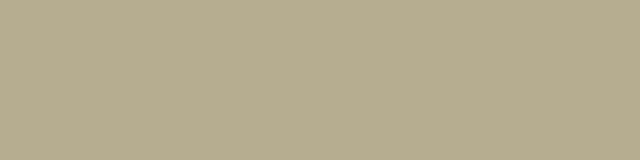
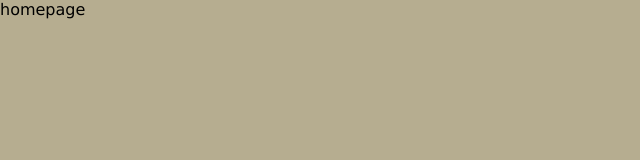
Before and after one commit to juan12331/Sistema_Biblioteca, a React (Vite) app in the folder frontend/: page /Homepage in a window 1280 px wide. Before the commit this address had no page. Shown: the top 160 px of the page, without its empty margins (0-640 px from the left). Built offline with nearby package versions, Linux system fonts and the light colour scheme.

Commit message:
criado pagina da homepage

```diff
--- /dev/null
+++ b/frontend/src/pages/users/homepage/homepage.jsx
@@ -0,0 +1,9 @@
+import React from 'react'
+
+const homepage = () => {
+  return (
+    <div>homepage</div>
+  )
+}
+
+export default homepage
--- a/frontend/src/pages/users/login/login.css
+++ b/frontend/src/pages/users/login/login.css
@@ -0,0 +1,3 @@
+.body{
+    background-color: #F4F4F4;
+}
--- a/frontend/src/pages/users/login/login.jsx
+++ b/frontend/src/pages/users/login/login.jsx
@@ -1,8 +1,11 @@
 import React from 'react'
+import './login.css'
 
 const login = () => {
   return (
-    <div>login</div>
+  <div className="registerContainer">
+
+  </div>
   )
 }
 
--- a/frontend/src/routes.jsx
+++ b/frontend/src/routes.jsx
@@ -16,6 +16,7 @@ import ViewReclamacoes from "./pages/adm/view_reclamacoes/relamacoes"
 //Rotas dos usuarios
 import Create from "./pages/users/create/create"
 import Login from "./pages/users/login/login"
+import Homepage from "./pages/users/homepage/homepage"
 
 
 
@@ -38,6 +39,7 @@ function MainRoutes() {
       {/* User Routes */}
       <Route path="/Cadastro" element={<Create />} />
       <Route path="/Login" element={<Login />} />
+      <Route path="/Homepage" element={<Homepage />} />
     </Routes>
   );
 }
```
Also changed, not shown: frontend/src/pages/users/homepage/homepage.css (added).
